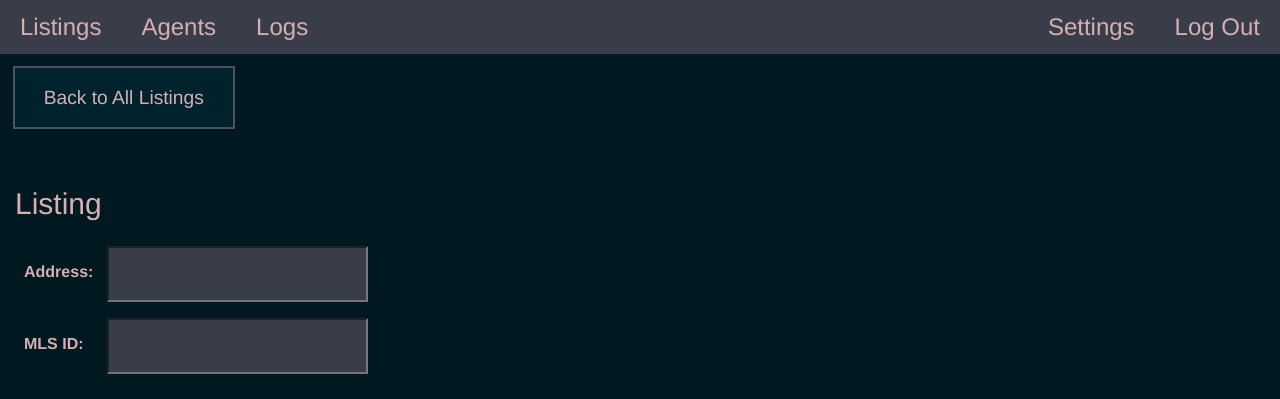
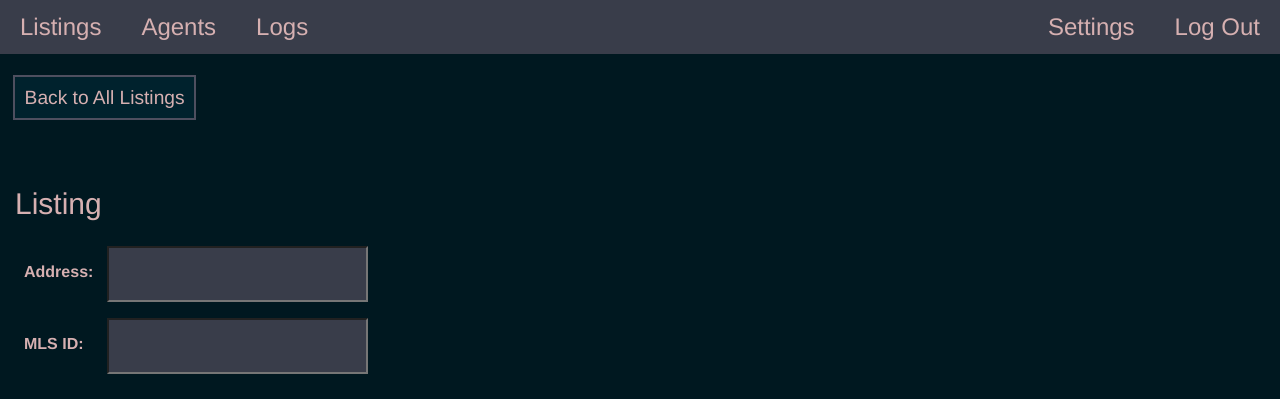
Before and after one commit to daisycrego/dojo6, a Flask app: page /listing/create/ in a window 1280 px wide. Shown: the top 399 px of the page. Run offline with Flask 2, Linux system fonts and the light colour scheme; the visitor is signed in with stand-in values (Sample User, id 1); data that the repository does not hold is empty; some libraries are stand-ins or nearby versions.

Commit message:
Further fixing the Edit Listings button by removing padding. This should make things more uniform on the deployed version.

```diff
--- a/static/frontend.css
+++ b/static/frontend.css
@@ -355,7 +355,7 @@ button {
 a.button {
     background-color: /*#345d66*/#00222d;
     color: #d6b0b1;
-    padding: 1em 1.5em;
+    /*padding: 1em 1.5em;*/
     text-decoration: none;
     border: 2px solid#4e4f5f;
     cursor: pointer;
```
